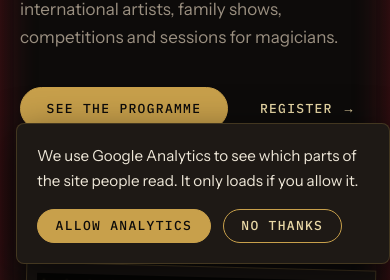
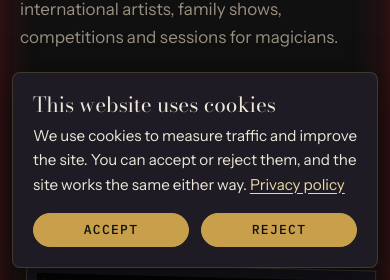
Before and after one commit to Ivann-2612/bfm, a Next.js app: page /en in a window 390 px wide. Shown: the part 564-844 px from the top of the page. Built offline with nearby package versions, Linux system fonts and the light colour scheme; no server answers.

Commit message:
Responsive ispravke za telefon

```diff
--- a/content/en.json
+++ b/content/en.json
@@ -573,9 +573,11 @@
   },
 
   "cookies": {
-    "text": "We use Google Analytics to see which parts of the site people read. It only loads if you allow it.",
-    "label": "Analytics consent",
-    "accept": "Allow analytics",
-    "decline": "No thanks"
+    "title": "This website uses cookies",
+    "text": "We use cookies to measure traffic and improve the site. You can accept or reject them, and the site works the same either way.",
+    "label": "Cookies",
+    "accept": "Accept",
+    "decline": "Reject",
+    "more": "Privacy policy"
   }
 }
--- a/content/sr.json
+++ b/content/sr.json
@@ -573,9 +573,11 @@
   },
 
   "cookies": {
-    "text": "Koristimo Google Analytics da vidimo koje delove sajta ljudi čitaju. Učitava se samo ako to dozvolite.",
-    "label": "Saglasnost za analitiku",
-    "accept": "Dozvoli analitiku",
-    "decline": "Ne, hvala"
+    "title": "Ova stranica koristi kolačiće",
+    "text": "Koristimo kolačiće da bismo pratili posećenost i poboljšavali sajt. Možete ih prihvatiti ili odbiti, a sajt radi isto u oba slučaja.",
+    "label": "Kolačići",
+    "accept": "Prihvati",
+    "decline": "Odbij",
+    "more": "Politika privatnosti"
   }
 }
--- a/src/app/[lang]/layout.tsx
+++ b/src/app/[lang]/layout.tsx
@@ -49,7 +49,7 @@ export async function generateMetadata({ params }: Omit<Props, "children">): Pro
   };
 }
 
-export const viewport: Viewport = { themeColor: "#0D0B0A" };
+export const viewport: Viewport = { themeColor: "#0C0B0E" };
 
 export default async function RootLayout({ children, params }: Props) {
   const { lang } = await params;
--- a/src/app/globals.css
+++ b/src/app/globals.css
@@ -1,8 +1,8 @@
 /* ---------- Tokens ---------- */
 :root {
-  --ink: #0d0b0a;
-  --ink-2: #15110f;
-  --ink-3: #1e1915;
+  --ink: #101010;
+  --ink-2: #15131a;
+  --ink-3: #1e1b24;
   --velvet: #a3303b;
   --gold: #c8a04b;
   --gold-pale: #e9d8a6;
@@ -228,7 +228,7 @@ textarea {
   position: sticky;
   top: 0;
   z-index: 50;
-  background: rgb(13 11 10 / 0.86);
+  background: rgb(12 11 14 / 0.86);
   backdrop-filter: blur(10px);
   border-bottom: 1px solid var(--line);
 }
@@ -1533,7 +1533,7 @@ html.menu-open .site-header {
     radial-gradient(
       ellipse at 50% 50%,
       transparent 45%,
-      rgb(13 11 10 / 0.75) 100%
+      rgb(12 11 14 / 0.75) 100%
     );
 }
 .map__pin {
@@ -1592,7 +1592,7 @@ html.menu-open .site-header {
   gap: 0.2rem;
   max-width: calc(100% - 2rem);
   padding: 1rem 1.15rem 1.1rem;
-  background: rgb(13 11 10 / 0.88);
+  background: rgb(12 11 14 / 0.88);
   backdrop-filter: blur(6px);
   border: 1px solid var(--line);
   border-left: 2px solid var(--gold);
@@ -1620,7 +1620,7 @@ html.menu-open .site-header {
   z-index: 3;
   padding: 0.1rem 0.35rem;
   border-radius: 3px;
-  background: rgb(13 11 10 / 0.6);
+  background: rgb(12 11 14 / 0.6);
   font: 0.65rem / 1.3 var(--mono);
   color: var(--smoke);
   text-decoration: none;
@@ -1843,7 +1843,7 @@ html.menu-open .site-header {
   justify-content: space-between;
   gap: 1rem;
   padding: 0.55rem 0;
-  border-bottom: 1px dashed rgb(13 11 10 / 0.25);
+  border-bottom: 1px dashed rgb(12 11 14 / 0.25);
   font-size: 0.95rem;
 }
 .stub__lines li span:last-child {
@@ -1968,6 +1968,61 @@ html.menu-open .site-header {
   border-radius: 8px;
   font-size: 0.95rem;
   box-shadow: 0 10px 40px rgb(0 0 0 / 0.5);
+}
+html.cookie-open .sticky-cta,
+html.cookie-open .total-bar {
+  display: none;
+}
+@media (max-width: 600px) {
+  .cookie {
+    left: 0.75rem;
+    right: 0.75rem;
+    bottom: calc(0.75rem + env(safe-area-inset-bottom));
+    max-width: none;
+  }
+}
+/* Shatter (CookieBanner): the banner breaks into a grid of pieces that fly out from the
+   centre, spin and drop. Each piece shows its own slice of a static copy of the banner. */
+.shatter {
+  position: fixed;
+  z-index: 70;
+  pointer-events: none;
+}
+.shatter__piece {
+  position: absolute;
+  overflow: hidden;
+  animation: shatter-fly 0.95s cubic-bezier(0.3, 0.1, 0.6, 1) forwards;
+}
+.cookie.cookie--slice {
+  position: absolute;
+  right: auto;
+  bottom: auto;
+  max-width: none;
+  margin: 0;
+  box-shadow: none;
+  animation: none;
+}
+@keyframes shatter-fly {
+  0% {
+    transform: none;
+    opacity: 1;
+  }
+  10% {
+    transform: translate(calc(var(--tx) * 0.04), calc(var(--ty) * 0.02));
+    filter: brightness(1.25);
+  }
+  100% {
+    transform: translate(var(--tx), var(--ty)) rotate(var(--rot)) scale(0.85);
+    opacity: 0;
+  }
+}
+.cookie__title {
+  margin-bottom: 0.35rem;
+  font: 400 var(--step-1) / 1.2 var(--display);
+  color: var(--bone);
+}
+.cookie__actions .btn {
+  flex: 1;
 }
 .cookie__actions {
   display: flex;
@@ -2546,7 +2601,7 @@ select.admin__status option {
 .total-bar__link {
   flex: none;
   padding: 0.55rem 0.9rem;
-  border: 1px solid rgb(13 11 10 / 0.35);
+  border: 1px solid rgb(12 11 14 / 0.35);
   border-radius: 999px;
   background: transparent;
   color: var(--ink);
@@ -2595,7 +2650,7 @@ select.admin__status option {
   color: var(--gold);
 }
 .artist-panel {
-  margin-top: 4.5rem;
+  margin-top: 5.5rem;
   scroll-margin: 5.5rem 0 1.5rem;
 }
 .artist-panel[hidden] {
@@ -2838,7 +2893,7 @@ select.admin__status option {
   height: 3rem;
   border: 1px solid var(--line);
   border-radius: 50%;
-  background: rgb(13 11 10 / 0.7);
+  background: rgb(12 11 14 / 0.7);
   color: var(--gold-pale);
   font: 400 1.8rem / 1 var(--display);
   cursor: pointer;
--- a/src/components/CookieBanner.tsx
+++ b/src/components/CookieBanner.tsx
@@ -1,29 +1,60 @@
 "use client";
 
-import { useEffect, useState } from "react";
+import { useEffect, useRef, useState } from "react";
 import Script from "next/script";
-import { getContent } from "@/lib/content";
+import { getContent, privacyPath } from "@/lib/content";
 import type { LangProps } from "./ui";
 
 type Choice = "granted" | "denied" | null;
 const KEY = "analytics-consent";
 const GA_ID = process.env.NEXT_PUBLIC_GA_ID;
 
+// Shatter: the banner is cut into a COLS x ROWS grid; each piece flies away from the centre.
+const COLS = 6;
+const ROWS = 4;
+const SHATTER_MS = 1000;
+
+type Rect = { left: number; top: number; width: number; height: number };
+
 export function CookieBanner({ lang }: LangProps) {
   // undefined = not read yet; rendering nothing until mount avoids a hydration mismatch.
   const [choice, setChoice] = useState<Choice | undefined>(undefined);
+  // Local preview only (npm run dev): add ?cookies to the URL to always show the banner,
+  // even without a GA ID or after a choice was saved. Nothing is stored in this mode.
+  const [preview, setPreview] = useState(false);
+  // Banner position at the moment of the click, while the pieces fly.
+  const [shatter, setShatter] = useState<Rect | null>(null);
+  const box = useRef<HTMLDivElement>(null);
 
   useEffect(() => {
-    const saved = localStorage.getItem(KEY);
+    const isPreview = process.env.NODE_ENV === "development" && new URLSearchParams(location.search).has("cookies");
+    setPreview(isPreview);
+    const saved = isPreview ? null : localStorage.getItem(KEY);
     setChoice(saved === "granted" || saved === "denied" ? saved : null);
   }, []);
 
+  // While the banner is open, other bottom-fixed bits (phone Register button, total bar) step aside.
+  const open = choice === null && (Boolean(GA_ID) || preview);
+  useEffect(() => {
+    document.documentElement.classList.toggle("cookie-open", open);
+    return () => document.documentElement.classList.remove("cookie-open");
+  }, [open]);
+
   function decide(c: "granted" | "denied") {
-    localStorage.setItem(KEY, c);
-    setChoice(c);
+    if (shatter) return;
+    if (!preview) localStorage.setItem(KEY, c);
+    const reduce = window.matchMedia("(prefers-reduced-motion: reduce)").matches;
+    const r = box.current?.getBoundingClientRect();
+    if (reduce || !r) return setChoice(c);
+    setShatter({ left: r.left, top: r.top, width: r.width, height: r.height });
+    window.setTimeout(() => {
+      setChoice(c);
+      setShatter(null);
+    }, SHATTER_MS);
   }
 
-  if (choice === undefined || !GA_ID) return null;
+  if (choice === undefined || (!GA_ID && !preview)) return null;
+  if (preview && choice !== null) return null;
 
   if (choice === "granted") {
     return (
@@ -38,17 +69,64 @@ export function CookieBanner({ lang }: LangProps) {
   if (choice === "denied") return null;
 
   const c = getContent(lang).cookies;
-  return (
-    <div className="cookie" role="region" aria-label={c.label}>
-      <p>{c.text}</p>
+  const content = (interactive: boolean) => (
+    <>
+      <p className="cookie__title">{c.title}</p>
+      <p>
+        {c.text} <a href={privacyPath(lang)} tabIndex={interactive ? undefined : -1}>{c.more}</a>
+      </p>
+      {/* Same style for both buttons: refusing must be as easy as accepting. */}
       <div className="cookie__actions">
-        <button type="button" className="btn btn--small" onClick={() => decide("granted")}>
+        <button type="button" className="btn btn--small" tabIndex={interactive ? undefined : -1} onClick={interactive ? () => decide("granted") : undefined}>
           {c.accept}
         </button>
-        <button type="button" className="btn btn--small btn--ghost" onClick={() => decide("denied")}>
+        <button type="button" className="btn btn--small" tabIndex={interactive ? undefined : -1} onClick={interactive ? () => decide("denied") : undefined}>
           {c.decline}
         </button>
       </div>
-    </div>
+    </>
+  );
+
+  return (
+    <>
+      <div ref={box} className="cookie" role="region" aria-label={c.label} style={shatter ? { visibility: "hidden" } : undefined}>
+        {content(true)}
+      </div>
+
+      {shatter && (
+        // Each piece is a window onto a static copy of the banner, offset to show its own slice.
+        <div className="shatter" style={{ left: shatter.left, top: shatter.top, width: shatter.width, height: shatter.height }} aria-hidden="true">
+          {Array.from({ length: COLS * ROWS }, (_, i) => {
+            const col = i % COLS;
+            const row = Math.floor(i / COLS);
+            const w = shatter.width / COLS;
+            const h = shatter.height / ROWS;
+            const x = col * w;
+            const y = row * h;
+            // Direction from the banner centre, plus a little gravity; small fixed jitter per piece.
+            const dx = x + w / 2 - shatter.width / 2;
+            const dy = y + h / 2 - shatter.height / 2;
+            const jitter = ((i * 37) % 11) - 5;
+            const style = {
+              left: x,
+              top: y,
+              width: w + 0.5,
+              height: h + 0.5,
+              "--tx": `${dx * 1.6 + jitter * 6}px`,
+              "--ty": `${dy * 1.8 + 140 + Math.abs(jitter) * 12}px`,
+              "--rot": `${(dx > 0 ? 1 : -1) * (25 + Math.abs(jitter) * 9)}deg`,
+              animationDelay: `${Math.round(Math.hypot(dx, dy) / 6)}ms`,
+            } as React.CSSProperties;
+            return (
+              <div key={i} className="shatter__piece" style={style}>
+                <div className="cookie cookie--slice" style={{ left: -x, top: -y, width: shatter.width, height: shatter.height }}>
+                  {content(false)}
+                </div>
+              </div>
+            );
+          })}
+        </div>
+      )}
+    </>
   );
 }
```
